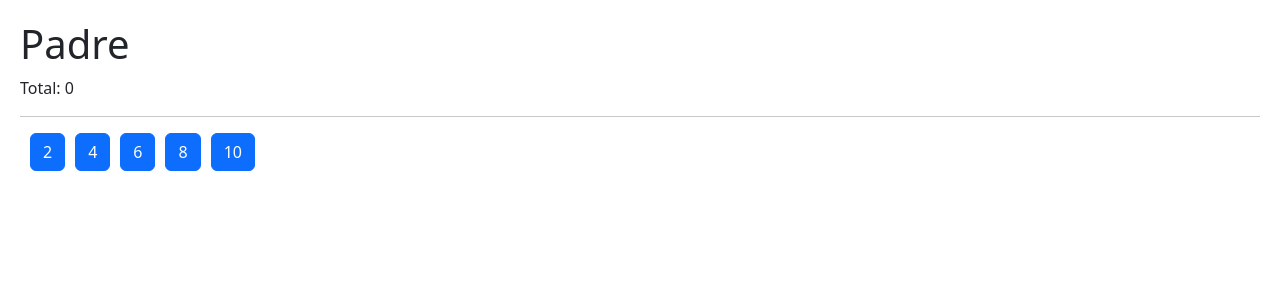
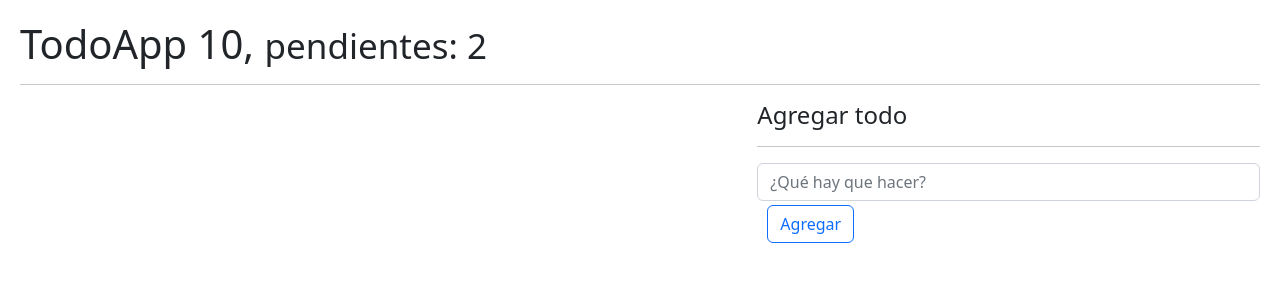
Before and after one commit to DaniloCatalan/custom-hook, a React (Vite) app: page / in a window 1280 px wide. Shown: the top 300 px of the page. Built offline with nearby package versions, Linux system fonts and the light colour scheme.

Commit message:
add reduce

```diff
--- /dev/null
+++ b/src/08-useReduce/TodoAdd.jsx
@@ -0,0 +1,38 @@
+import { useForm } from "../hooks/useForm";
+
+export const TodoAdd = ({ onNewTodo }) => {
+  const { description, onInputChange, onResetForm } = useForm({
+    description: "",
+  });
+
+  const onFormSubmit = (event) => {
+    event.preventDefault();
+
+    if (description.length <= 1) return;
+
+    const newTodo = {
+      id: new Date().getTime(),
+      description,
+      done: false,
+    };
+
+    onNewTodo(newTodo);
+    onResetForm();
+  };
+
+  return (
+    <form onSubmit={onFormSubmit}>
+      <input
+        type="text"
+        placeholder="¿Qué hay que hacer?"
+        className="form-control"
+        name="description"
+        value={description}
+        onChange={onInputChange}
+      />
+      <button type="submit" className="btn btn-outline-primary mt-1">
+        Agregar
+      </button>
+    </form>
+  );
+};
--- /dev/null
+++ b/src/08-useReduce/TodoApp.jsx
@@ -0,0 +1,51 @@
+import { useEffect, useReducer } from "react";
+import { TodoAdd, TodoList } from ".";
+import { todoReducer } from "./todoReducer";
+
+const initialState = [
+  // {
+  //   id: new Date().getTime(),
+  //   description: "Recoletar la piedra del alma",
+  //   done: false,
+  // },
+];
+
+const init = () => {
+  return JSON.parse(localStorage.getItem("todos")) || [];
+};
+
+export const TodoApp = () => {
+  // se pasa la referencia del todoReducer, es el usereduce quien lo ejecuta
+  const [todos, dispatch] = useReducer(todoReducer, initialState, init);
+
+  useEffect(() => {
+    localStorage.setItem("todos", JSON.stringify(todos));
+  }, [todos]);
+
+  const handleNewTodo = (todo) => {
+    const action = {
+      type: "[TODO] Add Todo",
+      payload: todo,
+    };
+    dispatch(action);
+  };
+
+  return (
+    <>
+      <h1>
+        TodoApp 10, <small>pendientes: 2</small>
+      </h1>
+      <hr />
+      <div className="row">
+        <div className="col-7">
+          <TodoList todos={todos} />
+        </div>
+        <div className="col-5">
+          <h4>Agregar todo</h4>
+          <hr />
+          <TodoAdd onNewTodo={handleNewTodo} />
+        </div>
+      </div>
+    </>
+  );
+};
--- /dev/null
+++ b/src/08-useReduce/TodoItem.jsx
@@ -0,0 +1,8 @@
+export const TodoItem = ({ todo }) => {
+  return (
+    <li className="list-group-item d-flex justify-content-between">
+      <span className="align-self-center">{todo.description}</span>
+      <button className="btn btn-danger">Borrar</button>
+    </li>
+  );
+};
--- /dev/null
+++ b/src/08-useReduce/TodoList.jsx
@@ -0,0 +1,11 @@
+import { TodoItem } from "./TodoItem";
+
+export const TodoList = ({ todos = [] }) => {
+  return (
+    <ul className="list-group">
+      {todos.map((todo) => (
+        <TodoItem todo={todo} key={todo.key} />
+      ))}
+    </ul>
+  );
+};
--- /dev/null
+++ b/src/08-useReduce/index.js
@@ -0,0 +1,3 @@
+export * from './TodoList'
+export * from './TodoItem'
+export * from  './TodoAdd'
--- /dev/null
+++ b/src/08-useReduce/intro-reduce.js
@@ -0,0 +1,31 @@
+const initialState = [
+  {
+    id: 1,
+    todo: "Recolectar la piedra del Alma",
+    done: false,
+  },
+];
+
+const todoReduce = (state = initialState, action = {}) => {
+  if (action.type === "[TODO] add todo") {
+    return [...state, action.payload];
+  }
+  return state;
+};
+
+let todos = todoReduce();
+
+const newTodo = {
+  id: 2,
+  todo: "Recolectar la piedra del poder",
+  done: false,
+};
+
+const addTodoAction = {
+  type: "[TODO] add todo",
+  payload: newTodo,
+};
+
+todos = todoReduce(todos, addTodoAction);
+
+console.log({ state: todos });
--- /dev/null
+++ b/src/08-useReduce/todoReducer.js
@@ -0,0 +1,10 @@
+export const todoReducer = (initialState = [], action) => {
+  switch (action.type) {
+    case "[TODO] Add Todo":
+      return [...initialState, action.payload];
+    case "[TODO] Remove Todo":
+      return [...initialState, action.payload];
+    default:
+      return initialState;
+  }
+};
--- a/src/main.jsx
+++ b/src/main.jsx
@@ -1,7 +1,9 @@
 import React from "react";
 import ReactDOM from "react-dom/client";
-import { Padre } from "./07-tarea-memo/Padre";
+import { TodoApp } from "./08-useReduce/TodoApp";
 
+// import { Padre } from "./07-tarea-memo/Padre";
+// import './08-useReduce/intro-reduce'
 // import { CallbackHook } from "./06-memos/CallbackHook";
 // import { MemoHook } from "./06-memos/MemoHook";
 // import { Memorize } from "./06-memos/Memorize";
@@ -17,18 +19,19 @@
 import "./index.css";
 
 ReactDOM.createRoot(document.getElementById("root")).render(
-  <React.StrictMode>
-    {/* <HooksApp /> */}
-    {/* <CounterApp/> */}
-    {/* <CounterWithCustomHook/> */}
-    {/* <SimpleForm/> */}
-    {/* <FormWithCustomHook/> */}
-    {/* <MultipleCustomHooks/> */}
-    {/* <FocusScreen/> */}
-    {/* <Layout/> */}
-    {/* <Memorize /> */}
-    {/* <MemoHook/> */}
-    {/* <CallbackHook/> */}
-    <Padre/>
-  </React.StrictMode>
+  // <React.StrictMode>
+    // {/* <HooksApp /> */}
+    // {/* <CounterApp/> */}
+    // {/* <CounterWithCustomHook/> */}
+    // {/* <SimpleForm/> */}
+    // {/* <FormWithCustomHook/> */}
+    // {/* <MultipleCustomHooks/> */}
+    // {/* <FocusScreen/> */}
+    // {/* <Layout/> */}
+    // {/* <Memorize /> */}
+    // {/* <MemoHook/> */}
+    // {/* <CallbackHook/> */}
+    // {/*<Padre/>*/}
+    <TodoApp/>
+  // </React.StrictMode>
 );
```
